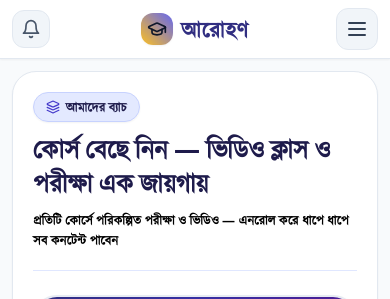
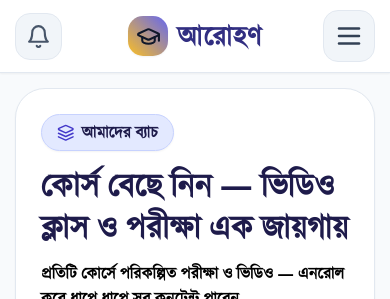
Before and after one commit to civilservantprebd-rgb/csp_next_js, a Next.js app: page / in a window 390 px wide. Shown: the top 299 px of the page. Built offline with nearby package versions, Linux system fonts and the light colour scheme; no server answers; the database is empty.

Commit message:
revert: keep original base font size (20px) on mobile - previous sizes preferred

```diff
--- a/src/app/globals.css
+++ b/src/app/globals.css
@@ -15,26 +15,10 @@
 }
 
 /* Readability knob: পুরো সাইটের বেস ফন্ট-সাইজ।
-   16px = Tailwind ডিফল্ট, 20px = বড়, 22px = আরও বড়।
+   16px = Tailwind ডিফল্ট, 20px = বড় (বর্তমান), 22px = আরও বড়।
    text-xs/text-sm/text-base-এর মতো সব rem-ভিত্তিক সাইজ এর সাথে বাড়ে। */
 html {
   font-size: 20px;
-}
-
-/* মোবাইল (<=639px): শান্তিপূর্ণ পড়ার অভিজ্ঞতা — বেস ফন্ট ২০px → ১৬px।
-   সব Tailwind text-/padding/gap সাইজ rem-ভিত্তিক, তাই হেডিং ও লেখা দুটোই
-   সাথে সাথে ছোট ও আরামদায়ক হয়ে যায়; ডেস্কটপ অপরিবর্তিত থাকে। */
-@media (max-width: 639px) {
-  html {
-    font-size: 16px;
-  }
-
-  /* ছোট স্ক্রিনে আরও ভারসাম্য: বড় হেডিংগুলো একটু ঘন (tight) লাইন-হাইট */
-  h1,
-  h2,
-  h3 {
-    letter-spacing: -0.01em;
-  }
 }
 
 /* Print-to-PDF: force real A4 pages so mobile browsers don't render on a
```
